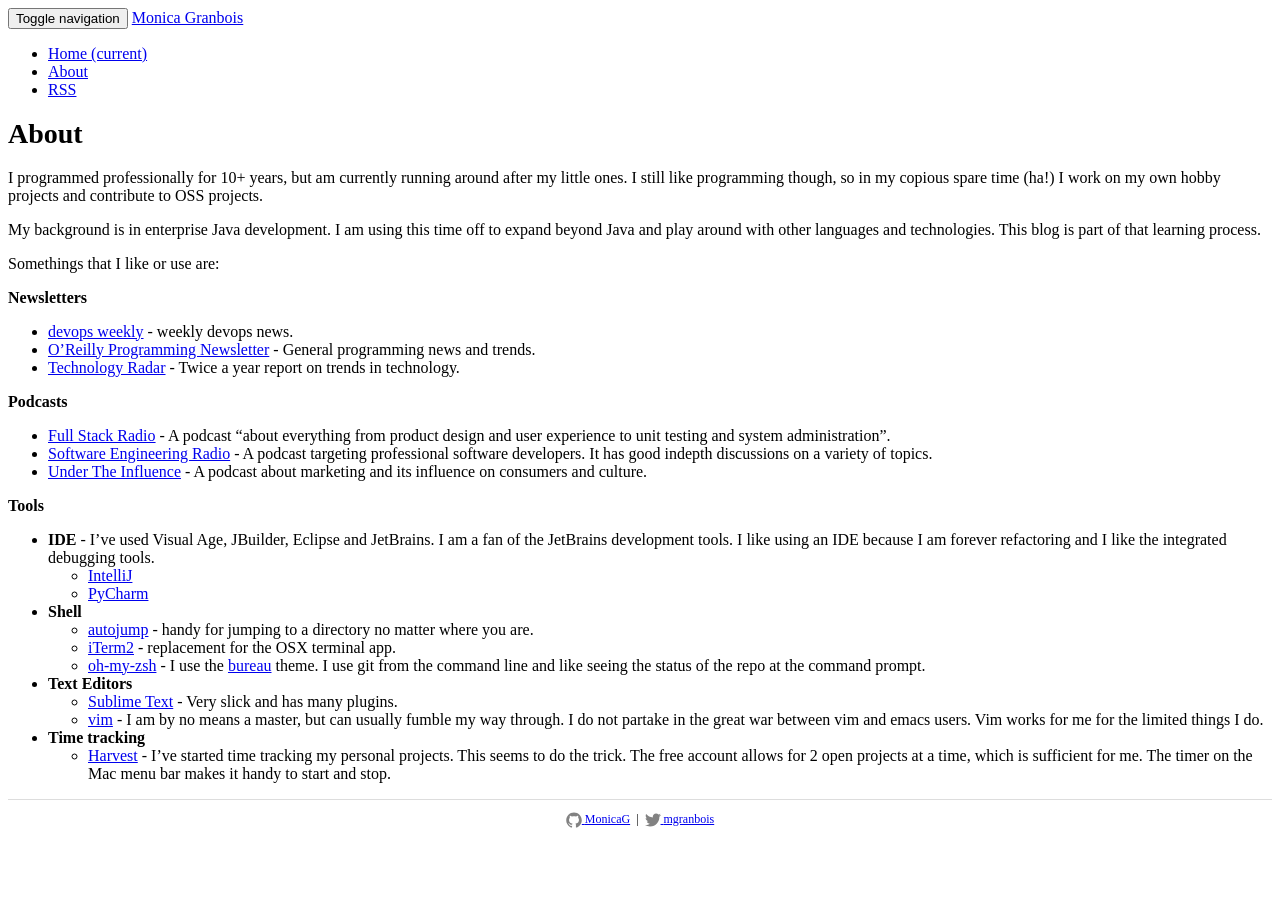
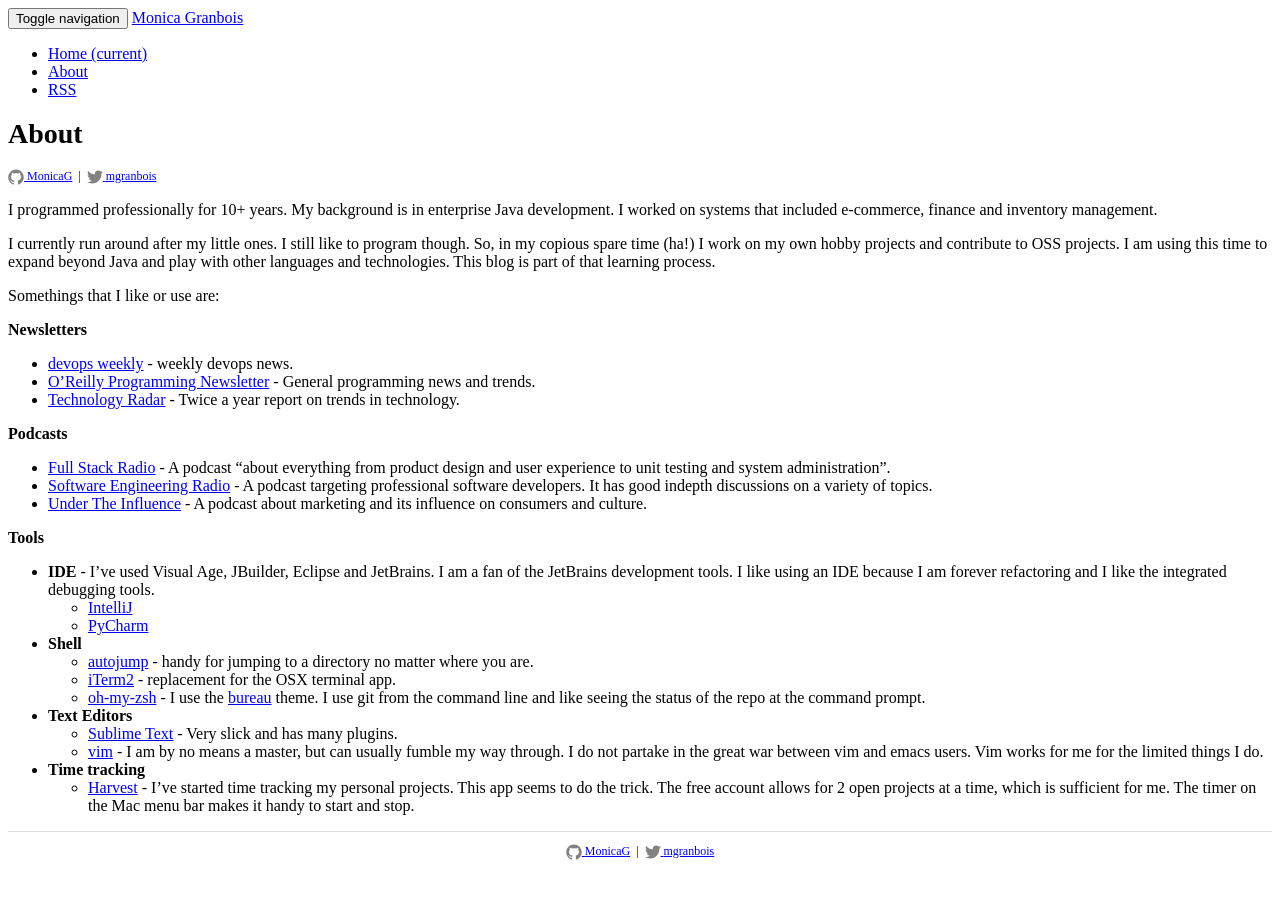
Before and after one commit to MonicaG/MonicaG.github.io, a Jekyll site: the page built from about/index.md, in a window 1280 px wide. Built offline with Jekyll 4.4.1, drawn with Linux system fonts in a browser that asks for light colours; nearby versions of some CDN libraries; a style sheet for code colours, icons or effects is not loaded.

Commit message:
Updated about page

```diff
--- /dev/null
+++ b/_includes/contact.html
@@ -0,0 +1,3 @@
+<a href="https://github.com/{{ site.github_username }}"><span class="icon">{% include icon-github.svg %}</span> <span>{{ site.github_username }}</span></a>
+&nbsp;|&nbsp;
+<a href="https://twitter.com/{{ site.twitter_username }}"><span class="icon">{% include icon-twitter.svg %}</span> <span>{{ site.twitter_username }}</span></a>
--- a/_includes/footer.html
+++ b/_includes/footer.html
@@ -1,9 +1,7 @@
     <div class="container">
       <div class="row">
         <footer class="footer-content">
-            <a href="https://github.com/{{ site.github_username }}"><span class="icon">{% include icon-github.svg %}</span> <span>{{ site.github_username }}</span></a>
-            &nbsp;|&nbsp;
-            <a href="https://twitter.com/{{ site.twitter_username }}"><span class="icon">{% include icon-twitter.svg %}</span> <span>{{ site.twitter_username }}</span></a>
+           {% include contact.html %}
         </footer>
       </div>
     </div>
--- a/about/index.md
+++ b/about/index.md
@@ -4,9 +4,11 @@
 ---
 # About
 
-I programmed professionally for 10+ years, but am currently running around after my little ones.  I still like programming though, so in my copious spare time (ha!) I work on my own hobby projects and contribute to OSS projects.
+<div class="about-contact"> {% include contact.html %}</div>
 
-My background is in enterprise Java development.  I am using this time off to expand beyond Java and play around with other languages and technologies.  This blog is part of that learning process.
+I programmed professionally for 10+ years.  My background is in enterprise Java development. I worked on systems that included e-commerce, finance and inventory management.
+
+I currently run around after my little ones. I still like to program though. So, in my copious spare time (ha!) I work on my own hobby projects and contribute to OSS projects. I am using this time to expand beyond Java and play with other languages and technologies. This blog is part of that learning process.
 
 Somethings that I like or use are:
 
@@ -37,4 +39,4 @@
 	* [Sublime Text](https://www.sublimetext.com/) - Very slick and has many plugins.
 	* [vim](https://github.com/vim/vim) - I am by no means a master, but can usually fumble my way through.  I do not partake in the great war between vim and emacs users. Vim works for me for the limited things I do.
 - **Time tracking**
-	* [Harvest](https://www.getharvest.com/) - I've started time tracking my personal projects.  This seems to do the trick.  The free account allows for 2 open projects at a time, which is sufficient for me.  The timer on the Mac menu bar makes it handy to start and stop.
+	* [Harvest](https://www.getharvest.com/) - I've started time tracking my personal projects.  This app seems to do the trick.  The free account allows for 2 open projects at a time, which is sufficient for me.  The timer on the Mac menu bar makes it handy to start and stop.
--- a/css/blog.css
+++ b/css/blog.css
@@ -95,3 +95,9 @@
   height: 16px;
   vertical-align: middle;
 }
+
+.about-contact {
+  font-size: 0.75em;
+  margin-bottom: 15px;
+  margin-top: 15px;
+}
```
